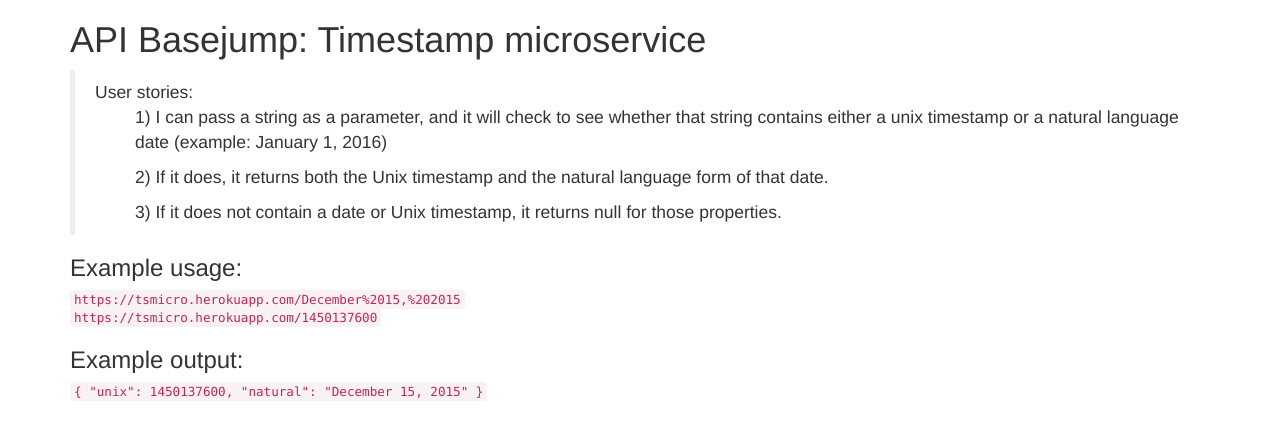
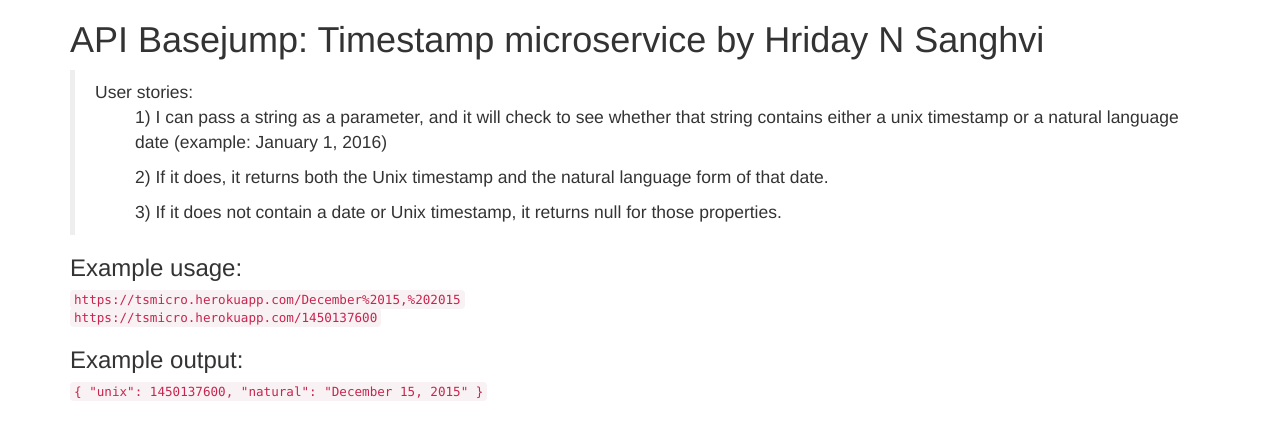
Before and after one commit to hridayns/ts-microservice, a website: page public/index.html in a window 1280 px wide. Drawn offline with nearby package versions, Linux system fonts and the light colour scheme.

Commit message:
update README.md + header

```diff
--- a/public/index.html
+++ b/public/index.html
@@ -6,7 +6,7 @@
 <body>
   <div class="container">
             <h1 class="header">
-                API Basejump: Timestamp microservice
+                API Basejump: Timestamp microservice by Hriday N Sanghvi
             </h1>
             <blockquote>
                 User stories:
```
Also changed, not shown: README.md.
